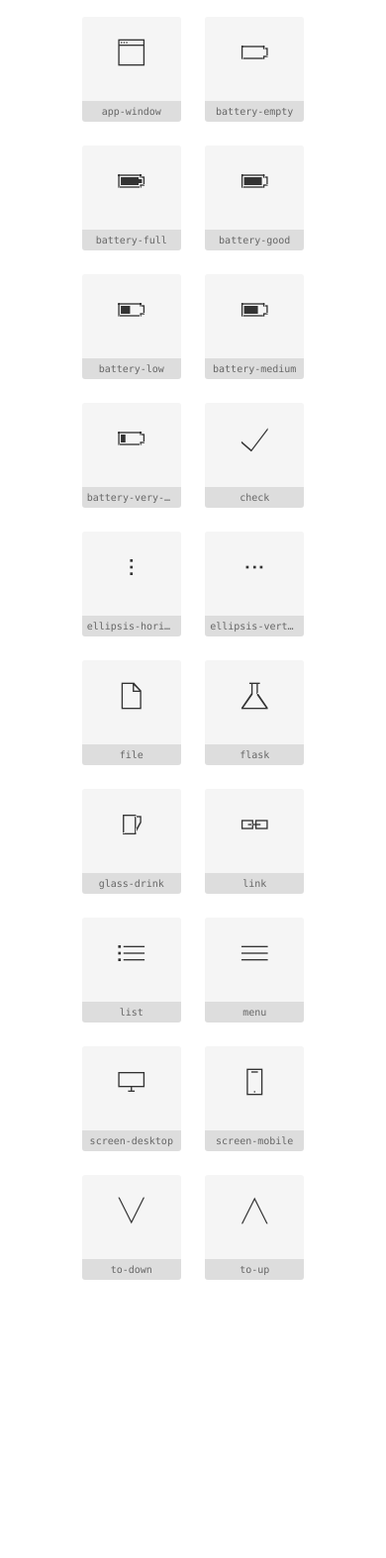
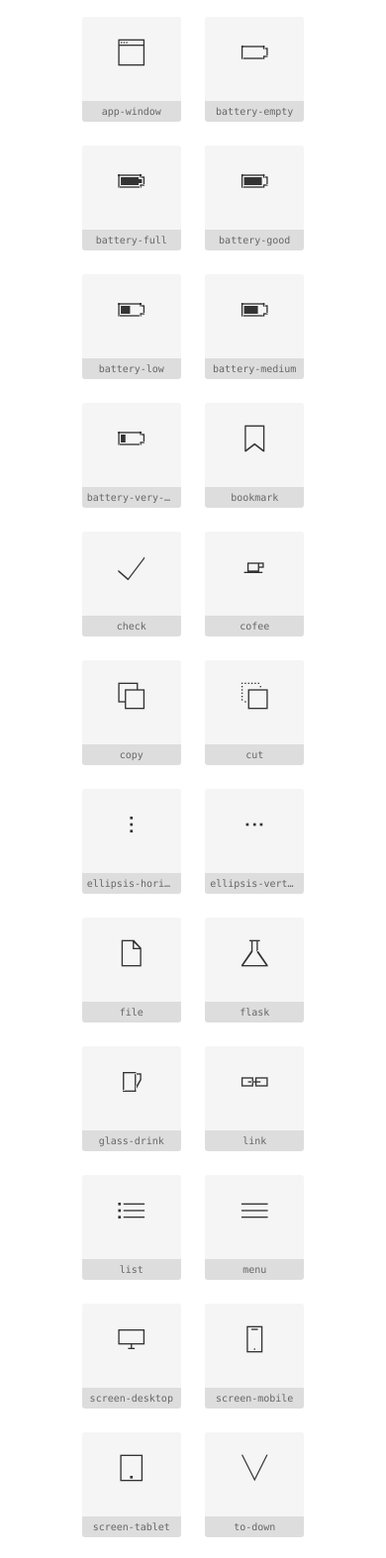
Before and after one commit to stellar-labs/icon-strike, a website: page docs/index.html in a window 390 px wide. Shown: the part 83-1657 px from the top of the page at 99% size. Before the commit the page ends 1400 px from the top, so only its background shows below. Drawn offline with Linux system fonts and the light colour scheme.

Commit message:
added icons screen-tablet, bookmark, copy, cut and cofee

```diff
--- a/docs/icons.css
+++ b/docs/icons.css
@@ -1,10 +1,10 @@
 @font-face {
     font-family: "icons";
-    src: url("./icons.eot?21d1cbcbc1371ef122515b3383154320?#iefix") format("embedded-opentype"),
-url("./icons.woff2?21d1cbcbc1371ef122515b3383154320") format("woff2"),
-url("./icons.woff?21d1cbcbc1371ef122515b3383154320") format("woff"),
-url("./icons.ttf?21d1cbcbc1371ef122515b3383154320") format("truetype"),
-url("./icons.svg?21d1cbcbc1371ef122515b3383154320#icons") format("svg");
+    src: url("./icons.eot?e9220649fd028b52d36e36eb60643e11?#iefix") format("embedded-opentype"),
+url("./icons.woff2?e9220649fd028b52d36e36eb60643e11") format("woff2"),
+url("./icons.woff?e9220649fd028b52d36e36eb60643e11") format("woff"),
+url("./icons.ttf?e9220649fd028b52d36e36eb60643e11") format("truetype"),
+url("./icons.svg?e9220649fd028b52d36e36eb60643e11#icons") format("svg");
 }
 
 i {
@@ -43,42 +43,57 @@ i[class^="icon-"]:before, i[class*=" icon-"]:before {
 .icon-battery-very-low:before {
     content: "\f107";
 }
-.icon-check:before {
+.icon-bookmark:before {
     content: "\f108";
 }
-.icon-ellipsis-horizontal:before {
+.icon-check:before {
     content: "\f109";
 }
-.icon-ellipsis-vertical:before {
+.icon-cofee:before {
     content: "\f10a";
 }
-.icon-file:before {
+.icon-copy:before {
     content: "\f10b";
 }
-.icon-flask:before {
+.icon-cut:before {
     content: "\f10c";
 }
-.icon-glass-drink:before {
+.icon-ellipsis-horizontal:before {
     content: "\f10d";
 }
-.icon-link:before {
+.icon-ellipsis-vertical:before {
     content: "\f10e";
 }
-.icon-list:before {
+.icon-file:before {
     content: "\f10f";
 }
-.icon-menu:before {
+.icon-flask:before {
     content: "\f110";
 }
-.icon-screen-desktop:before {
+.icon-glass-drink:before {
     content: "\f111";
 }
-.icon-screen-mobile:before {
+.icon-link:before {
     content: "\f112";
 }
-.icon-to-down:before {
+.icon-list:before {
     content: "\f113";
 }
-.icon-to-up:before {
+.icon-menu:before {
     content: "\f114";
 }
+.icon-screen-desktop:before {
+    content: "\f115";
+}
+.icon-screen-mobile:before {
+    content: "\f116";
+}
+.icon-screen-tablet:before {
+    content: "\f117";
+}
+.icon-to-down:before {
+    content: "\f118";
+}
+.icon-to-up:before {
+    content: "\f119";
+}
--- a/docs/index.html
+++ b/docs/index.html
@@ -2,7 +2,7 @@
 <html lang="en">
 <head>
     <meta charset="UTF-8">
-    <title>ICON STRIKE</title>
+    <title>icons</title>
     <style>
 
         body {
@@ -54,11 +54,11 @@
 
         @font-face {
     font-family: "icons";
-    src: url("./icons.eot?f1378be21da7dd2393e7c2c017d803e6?#iefix") format("embedded-opentype"),
-url("./icons.woff2?f1378be21da7dd2393e7c2c017d803e6") format("woff2"),
-url("./icons.woff?f1378be21da7dd2393e7c2c017d803e6") format("woff"),
-url("./icons.ttf?f1378be21da7dd2393e7c2c017d803e6") format("truetype"),
-url("./icons.svg?f1378be21da7dd2393e7c2c017d803e6#icons") format("svg");
+    src: url("./icons.eot?851c7343f36fc85f81b9d57c04699269?#iefix") format("embedded-opentype"),
+url("./icons.woff2?851c7343f36fc85f81b9d57c04699269") format("woff2"),
+url("./icons.woff?851c7343f36fc85f81b9d57c04699269") format("woff"),
+url("./icons.ttf?851c7343f36fc85f81b9d57c04699269") format("truetype"),
+url("./icons.svg?851c7343f36fc85f81b9d57c04699269#icons") format("svg");
 }
 
 i {
@@ -97,44 +97,59 @@ i[class^="icon-"]:before, i[class*=" icon-"]:before {
 .icon-battery-very-low:before {
     content: "\f107";
 }
-.icon-check:before {
+.icon-bookmark:before {
     content: "\f108";
 }
-.icon-ellipsis-horizontal:before {
+.icon-check:before {
     content: "\f109";
 }
-.icon-ellipsis-vertical:before {
+.icon-cofee:before {
     content: "\f10a";
 }
-.icon-file:before {
+.icon-copy:before {
     content: "\f10b";
 }
-.icon-flask:before {
+.icon-cut:before {
     content: "\f10c";
 }
-.icon-glass-drink:before {
+.icon-ellipsis-horizontal:before {
     content: "\f10d";
 }
-.icon-link:before {
+.icon-ellipsis-vertical:before {
     content: "\f10e";
 }
-.icon-list:before {
+.icon-file:before {
     content: "\f10f";
 }
-.icon-menu:before {
+.icon-flask:before {
     content: "\f110";
 }
-.icon-screen-desktop:before {
+.icon-glass-drink:before {
     content: "\f111";
 }
-.icon-screen-mobile:before {
+.icon-link:before {
     content: "\f112";
 }
-.icon-to-down:before {
+.icon-list:before {
     content: "\f113";
 }
+.icon-menu:before {
+    content: "\f114";
+}
+.icon-screen-desktop:before {
+    content: "\f115";
+}
+.icon-screen-mobile:before {
+    content: "\f116";
+}
+.icon-screen-tablet:before {
+    content: "\f117";
+}
+.icon-to-down:before {
+    content: "\f118";
+}
 .icon-to-up:before {
-    content: "\f114";
+    content: "\f119";
 }
 
 
@@ -142,7 +157,7 @@ i[class^="icon-"]:before, i[class*=" icon-"]:before {
 </head>
 <body>
 
-    <h1>ICON STRIKE</h1>
+    <h1>icons</h1>
 
 
         <div class="preview">
@@ -210,10 +225,46 @@ i[class^="icon-"]:before, i[class*=" icon-"]:before {
 
         <div class="preview">
             <span class="inner">
+                <i class="icon-bookmark"></i>
+            </span>
+            <br>
+            <span class='label'>bookmark</span>
+        </div>
+
+
+        <div class="preview">
+            <span class="inner">
                 <i class="icon-check"></i>
             </span>
             <br>
             <span class='label'>check</span>
+        </div>
+
+
+        <div class="preview">
+            <span class="inner">
+                <i class="icon-cofee"></i>
+            </span>
+            <br>
+            <span class='label'>cofee</span>
+        </div>
+
+
+        <div class="preview">
+            <span class="inner">
+                <i class="icon-copy"></i>
+            </span>
+            <br>
+            <span class='label'>copy</span>
+        </div>
+
+
+        <div class="preview">
+            <span class="inner">
+                <i class="icon-cut"></i>
+            </span>
+            <br>
+            <span class='label'>cut</span>
         </div>
 
 
@@ -309,6 +360,15 @@ i[class^="icon-"]:before, i[class*=" icon-"]:before {
 
         <div class="preview">
             <span class="inner">
+                <i class="icon-screen-tablet"></i>
+            </span>
+            <br>
+            <span class='label'>screen-tablet</span>
+        </div>
+
+
+        <div class="preview">
+            <span class="inner">
                 <i class="icon-to-down"></i>
             </span>
             <br>
```
Also changed, not shown: docs/icons.json (+18 -13 lines), dist/icons.css, dist/icons.html, dist/icons.json, dist/icons.svg, dist/icons.ttf, dist/icons.woff, dist/icons.woff2, docs/icons.svg, docs/icons.ttf, docs/icons.woff, docs/icons.woff2, src/img/bookmark.svg (added), src/img/cofee.svg (added), 3 more files, 2 other files.
